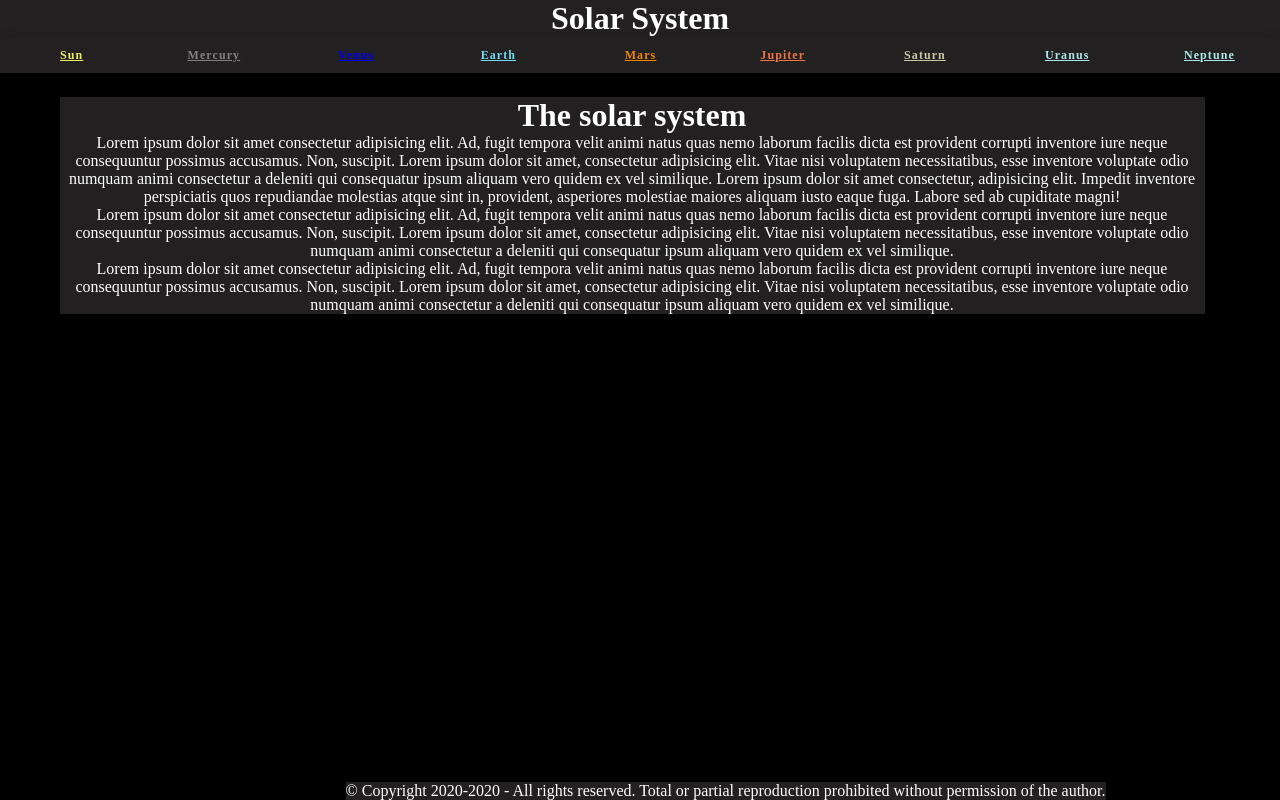
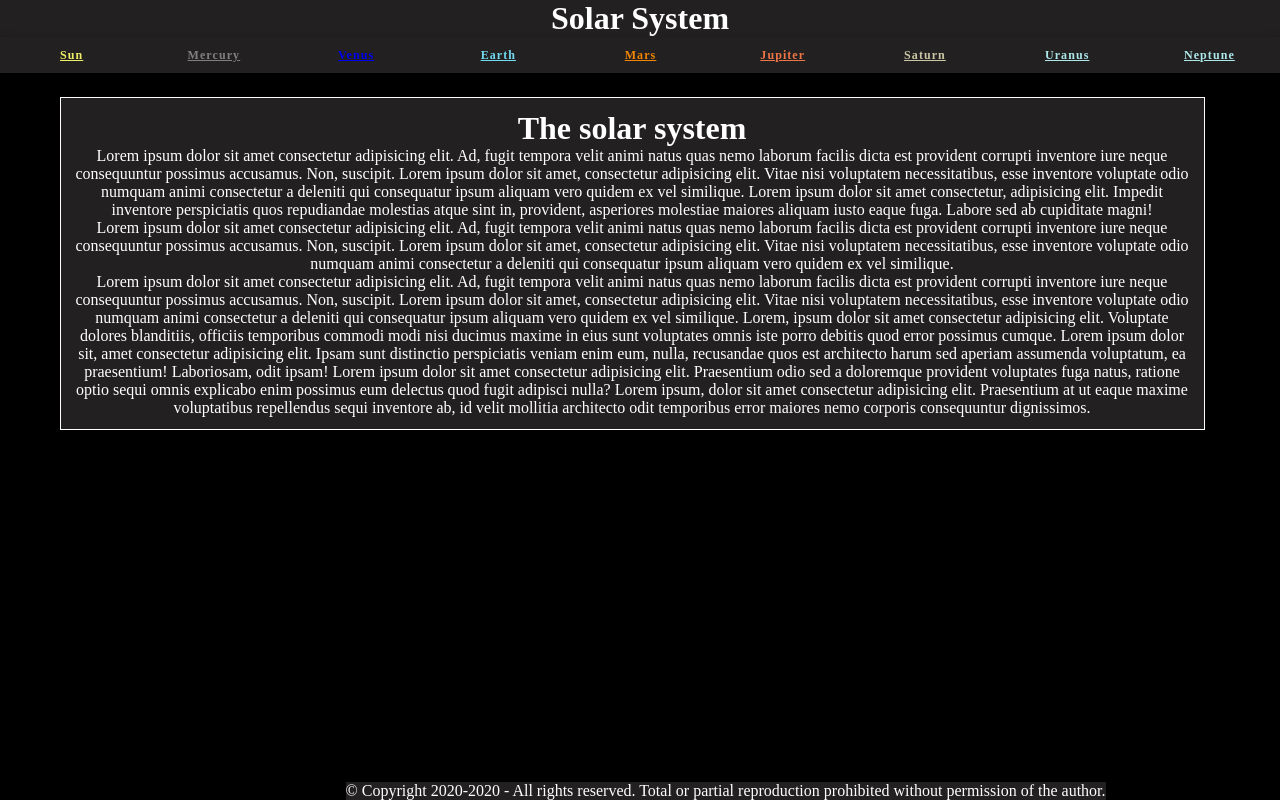
Before and after one commit to SacleuxBenoit/Solar-System, a Vue app in the folder frontend/: page / in a window 1280 px wide. Built offline with nearby package versions, Linux system fonts and the light colour scheme.

Commit message:
add the class border with 1px solid white in the component contentIndex.vue

```diff
--- a/frontend/src/components/contentIndex.vue
+++ b/frontend/src/components/contentIndex.vue
@@ -3,6 +3,7 @@
         <v-col cols="12">
             <v-container style="text-align:center">
                 <v-sheet :width="1145">
+                    <v-col class="content border">
                     <h1 class="content">The solar system</h1>
                         <p class="content">
                             Lorem ipsum dolor sit amet consectetur adipisicing elit. Ad, fugit tempora velit animi natus quas nemo laborum facilis dicta est provident corrupti inventore iure neque consequuntur possimus accusamus. Non, suscipit. Lorem ipsum dolor sit amet, consectetur adipisicing elit. Vitae nisi voluptatem necessitatibus, esse inventore voluptate odio numquam animi consectetur a deleniti qui consequatur ipsum aliquam vero quidem ex vel similique. Lorem ipsum dolor sit amet consectetur, adipisicing elit. Impedit inventore perspiciatis quos repudiandae molestias atque sint in, provident, asperiores molestiae maiores aliquam iusto eaque fuga. Labore sed ab cupiditate magni!
@@ -13,8 +14,9 @@
                         </p>
 
                         <p class="content">
-                            Lorem ipsum dolor sit amet consectetur adipisicing elit. Ad, fugit tempora velit animi natus quas nemo laborum facilis dicta est provident corrupti inventore iure neque consequuntur possimus accusamus. Non, suscipit. Lorem ipsum dolor sit amet, consectetur adipisicing elit. Vitae nisi voluptatem necessitatibus, esse inventore voluptate odio numquam animi consectetur a deleniti qui consequatur ipsum aliquam vero quidem ex vel similique.
+                            Lorem ipsum dolor sit amet consectetur adipisicing elit. Ad, fugit tempora velit animi natus quas nemo laborum facilis dicta est provident corrupti inventore iure neque consequuntur possimus accusamus. Non, suscipit. Lorem ipsum dolor sit amet, consectetur adipisicing elit. Vitae nisi voluptatem necessitatibus, esse inventore voluptate odio numquam animi consectetur a deleniti qui consequatur ipsum aliquam vero quidem ex vel similique. Lorem, ipsum dolor sit amet consectetur adipisicing elit. Voluptate dolores blanditiis, officiis temporibus commodi modi nisi ducimus maxime in eius sunt voluptates omnis iste porro debitis quod error possimus cumque. Lorem ipsum dolor sit, amet consectetur adipisicing elit. Ipsam sunt distinctio perspiciatis veniam enim eum, nulla, recusandae quos est architecto harum sed aperiam assumenda voluptatum, ea praesentium! Laboriosam, odit ipsam! Lorem ipsum dolor sit amet consectetur adipisicing elit. Praesentium odio sed a doloremque provident voluptates fuga natus, ratione optio sequi omnis explicabo enim possimus eum delectus quod fugit adipisci nulla? Lorem ipsum, dolor sit amet consectetur adipisicing elit. Praesentium at ut eaque maxime voluptatibus repellendus sequi inventore ab, id velit mollitia architecto odit temporibus error maiores nemo corporis consequuntur dignissimos.
                         </p>
+                        </v-col>
                 </v-sheet>
             </v-container>
         </v-col>
@@ -28,6 +30,10 @@ body{
 
 .content{
     background-color: rgb(34, 32, 32);
-    color:white
+    color:white;
+}
+
+.border{
+    border: 1px solid white;
 }
 </style>
```
